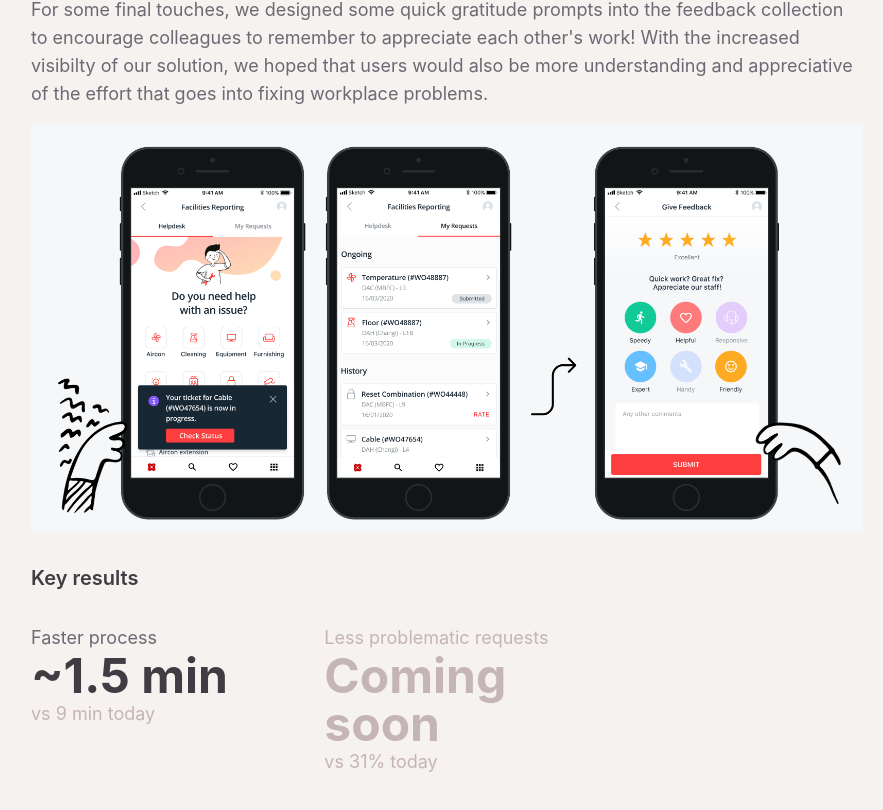
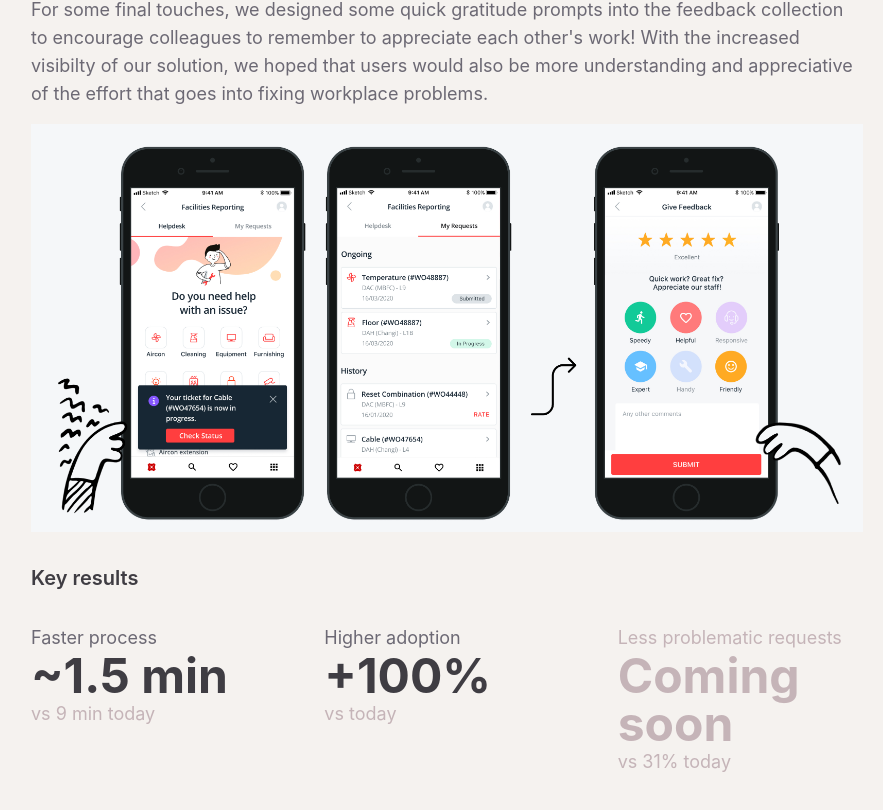
Before and after one commit to fallingusagi/my-website, a React (Create React App) app: page /projectFR in a window 1280 px wide. Shown: the part 4461-5271 px from the top of the page, without its empty margins (193-1076 px from the left). Built offline with nearby package versions, Linux system fonts and the light colour scheme; what @mojs/core would draw is missing.

Commit message:
updated FR results

```diff
--- a/src/pages/projectFR.jsx
+++ b/src/pages/projectFR.jsx
@@ -160,6 +160,14 @@ export const ProjectPageFR = () => {
                                     {"vs 9 min today"} </p>
                             </div>
                             <div className="flex-col">
+                                <p className="text-sm sm:text-base md:text-lg text-mytheme-ebony">
+                                    {"Higher adoption"}</p>
+                                <p className="font-bold text-lg sm:text-3xl md:text-4xl lg:text-5xl text-mytheme-charcoal">
+                                    {"+100%"}</p>
+                                <p className="text-sm sm:text-base md:text-lg text-mytheme-beigepink">
+                                    {"vs today"} </p>
+                            </div>
+                            <div className="flex-col">
                                 <p className="text-sm sm:text-base md:text-lg text-mytheme-beigepink">
                                     {"Less problematic requests"}</p>
                                 <p className="font-bold text-lg sm:text-3xl md:text-4xl lg:text-5xl text-mytheme-beigepink">
```
